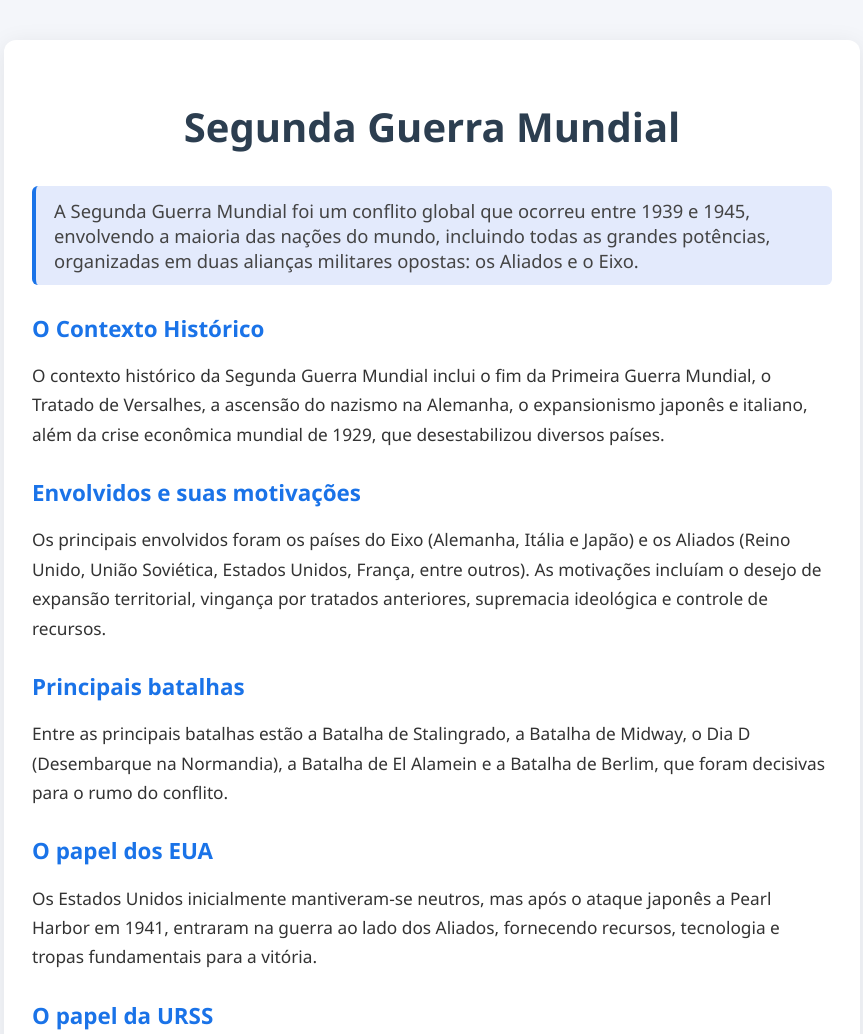
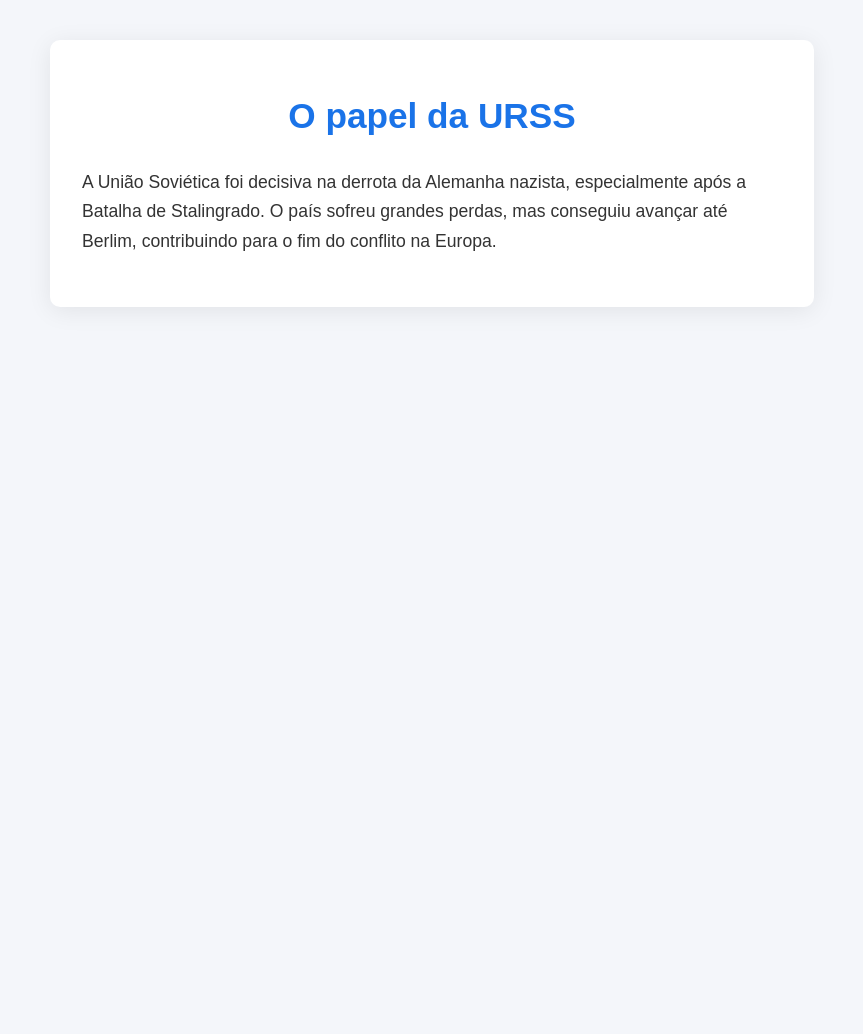
Before and after one commit to CAIOVPFAST/Gerencia-de-configura-o, a plain HTML site: page index.html in a window 1280 px wide. Shown: the top 1034 px of the page, without its empty margins (208-1071 px from the left). After the commit the page ends 800 px from the top, so only its background shows below. Drawn offline with Linux system fonts and the light colour scheme.

Commit message:
O papel da URSS

```diff
--- a/index.html
+++ b/index.html
@@ -1,76 +1 @@
-<!DOCTYPE html>
-<html lang="pt-br">
-<head>
-  <meta charset="UTF-8">
-  <meta name="viewport" content="width=device-width, initial-scale=1.0">
-  <title>História da Segunda Guerra Mundial</title>
-  <link rel="stylesheet" type="text/css" href="styles.css"/>
-</head>
-<body>
-
-  <div class="container">
-    <h1>Segunda Guerra Mundial</h1>
-
-    <div class="section">
-      <p class="intro">
-        A Segunda Guerra Mundial foi um conflito global que ocorreu entre 1939 e 1945, envolvendo a maioria das nações do mundo, incluindo todas as grandes potências, organizadas em duas alianças militares opostas: os Aliados e o Eixo.
-      </p>
-
-      <h2>O Contexto Histórico</h2>
-      <p class="content">
-        O contexto histórico da Segunda Guerra Mundial inclui o fim da Primeira Guerra Mundial, o Tratado de Versalhes, a ascensão do nazismo na Alemanha, o expansionismo japonês e italiano, além da crise econômica mundial de 1929, que desestabilizou diversos países.
-      </p>
-
-      <h2>Envolvidos e suas motivações</h2>
-      <p class="content">
-        Os principais envolvidos foram os países do Eixo (Alemanha, Itália e Japão) e os Aliados (Reino Unido, União Soviética, Estados Unidos, França, entre outros). As motivações incluíam o desejo de expansão territorial, vingança por tratados anteriores, supremacia ideológica e controle de recursos.
-      </p>
-
-      <h2>Principais batalhas</h2>
-      <p class="content">
-        Entre as principais batalhas estão a Batalha de Stalingrado, a Batalha de Midway, o Dia D (Desembarque na Normandia), a Batalha de El Alamein e a Batalha de Berlim, que foram decisivas para o rumo do conflito.
-      </p>
-
-      <h2>O papel dos EUA</h2>
-      <p class="content">
-        Os Estados Unidos inicialmente mantiveram-se neutros, mas após o ataque japonês a Pearl Harbor em 1941, entraram na guerra ao lado dos Aliados, fornecendo recursos, tecnologia e tropas fundamentais para a vitória.
-      </p>
-
-      <h2>O papel da URSS</h2>
-      <p class="content">
-        A União Soviética foi decisiva na derrota da Alemanha nazista, especialmente após a Batalha de Stalingrado. O país sofreu grandes perdas, mas conseguiu avançar até Berlim, contribuindo para o fim do conflito na Europa.
-      </p>
-
-      <h2>Hiroshimna e Nagasaki</h2>
-      <p class="content">
-        Em agosto de 1945, os Estados Unidos lançaram bombas atômicas sobre as cidades japonesas de Hiroshima e Nagasaki, levando à rendição do Japão e ao fim da Segunda Guerra Mundial.
-      </p>
-
-      <h2>Consequências e Impacto</h2>
-      <p class="content">
-        A guerra resultou em milhões de mortos, destruição em massa, o surgimento da ONU, a Guerra Fria, a divisão da Alemanha, avanços tecnológicos e mudanças profundas na ordem mundial.
-      </p>
-    </div>
-
-    <!-- Imagem sobre as Grandes Navegações -->
-    <div class="section">
-      <h2>Segunda Guerra Mundial</h2>
-      <p class="content">
-       Texto sobre a segunda guerra.
-      </p>
-      <img src="segundaGuerra.png" alt="Grandes Navegações" class="image">
-    </div>
-
-    <!-- Tabela com países da América e datas de independência -->
-    <div class="section">
-
-    </div>
-
-    <!-- Rodapé -->
-    <div class="footer">
-      <p>Exercício realizado em sala de aula</p>
-    </div>
-  </div>
-
-</body>
-</html>
+<!DOCTYPE html><html lang="pt-br"><head><meta charset="UTF-8"><meta name="viewport" content="width=device-width, initial-scale=1.0"><title>O papel da URSS</title><link rel="stylesheet" type="text/css" href="styles.css"/></head><body><div class="container"><h1>O papel da URSS</h1><p class="content">A União Soviética foi decisiva na derrota da Alemanha nazista, especialmente após a Batalha de Stalingrado. O país sofreu grandes perdas, mas conseguiu avançar até Berlim, contribuindo para o fim do conflito na Europa.</p></div></body></html>
--- a/styles.css
+++ b/styles.css
@@ -1,68 +1 @@
-body {
-  font-family: 'Segoe UI', Arial, sans-serif;
-  background: #f4f6fa;
-  margin: 0;
-  padding: 0;
-  color: #222;
-}
-
-.container {
-  max-width: 800px;
-  margin: 40px auto;
-  background: #fff;
-  border-radius: 12px;
-  box-shadow: 0 4px 24px rgba(0,0,0,0.08);
-  padding: 32px 28px 16px 28px;
-}
-
-h1 {
-  text-align: center;
-  color: #2c3e50;
-  margin-bottom: 32px;
-  font-size: 2.5rem;
-}
-
-.section {
-  margin-bottom: 32px;
-}
-
-h2 {
-  color: #1a73e8;
-  margin-top: 28px;
-  margin-bottom: 8px;
-  font-size: 1.4rem;
-}
-
-.intro {
-  font-size: 1.15rem;
-  color: #444;
-  background: #e3eafc;
-  border-left: 4px solid #1a73e8;
-  padding: 12px 18px;
-  border-radius: 6px;
-  margin-bottom: 18px;
-}
-
-.content {
-  font-size: 1.08rem;
-  color: #333;
-  margin-bottom: 12px;
-  line-height: 1.7;
-}
-
-.image {
-  display: block;
-  margin: 18px auto 0 auto;
-  max-width: 100%;
-  border-radius: 8px;
-  box-shadow: 0 2px 12px rgba(26,115,232,0.08);
-}
-
-.footer {
-  text-align: center;
-  color: #888;
-  font-size: 0.98rem;
-  margin-top: 32px;
-  padding-top: 12px;
-  border-top: 1px solid #e0e0e0;
-}
+body { font-family: Arial, sans-serif; background: #f4f6fa; color: #222; } .container { max-width: 700px; margin: 40px auto; background: #fff; border-radius: 10px; box-shadow: 0 4px 24px rgba(0,0,0,0.08); padding: 32px; } h1 { text-align: center; color: #1a73e8; margin-bottom: 32px; font-size: 2.2rem; } .content { font-size: 1.1rem; color: #333; line-height: 1.7; }
```
